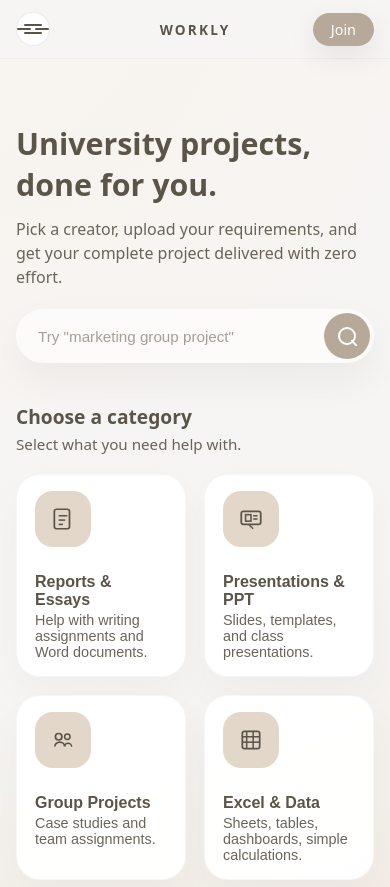
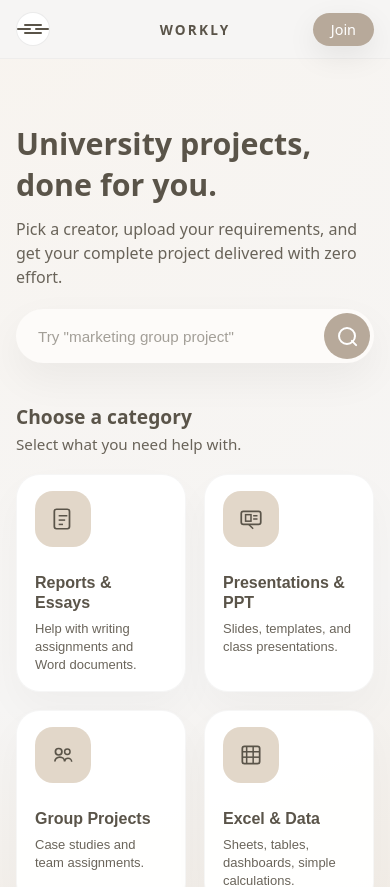
Before and after one commit to SEBRAHEIM/workly-landing, a Next.js app: page / in a window 390 px wide. Shown: the top 887 px of the page. Built offline with nearby package versions, Linux system fonts and the light colour scheme.

Commit message:
Tweak mobile card typography and size

```diff
--- a/styles/globals.css
+++ b/styles/globals.css
@@ -421,3 +421,30 @@ a {
     text-align: left;          /* عنوان + شرح بمحاذاة يسار */
   }
 }
+
+/* === Mobile card fine-tuning (typography + size) === */
+@media (max-width: 768px) {
+  .home-category-grid {
+    gap: 18px;
+  }
+
+  .home-category-card {
+    padding: 16px 18px;
+    min-height: 160px; /* يخلي الكروت متقاربة في الارتفاع */
+  }
+
+  .home-category-icon {
+    margin-bottom: 10px;
+  }
+
+  .home-category-name {
+    font-size: 16px;      /* أصغر شوي من قبل */
+    line-height: 1.25;
+    margin-bottom: 4px;   /* يقلل المسافة قبل الوصف */
+  }
+
+  .home-category-desc {
+    font-size: 13px;      /* أخف شوي عشان ما يحس الكرت مزدحم */
+    line-height: 1.4;
+  }
+}
```
